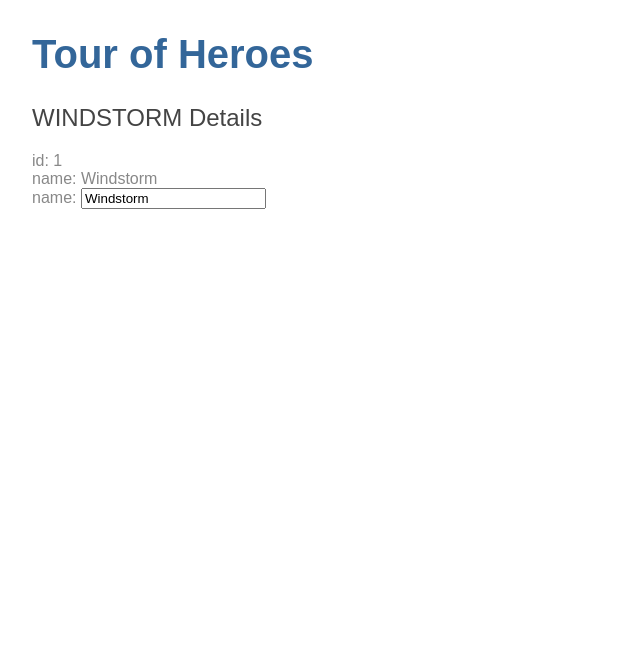
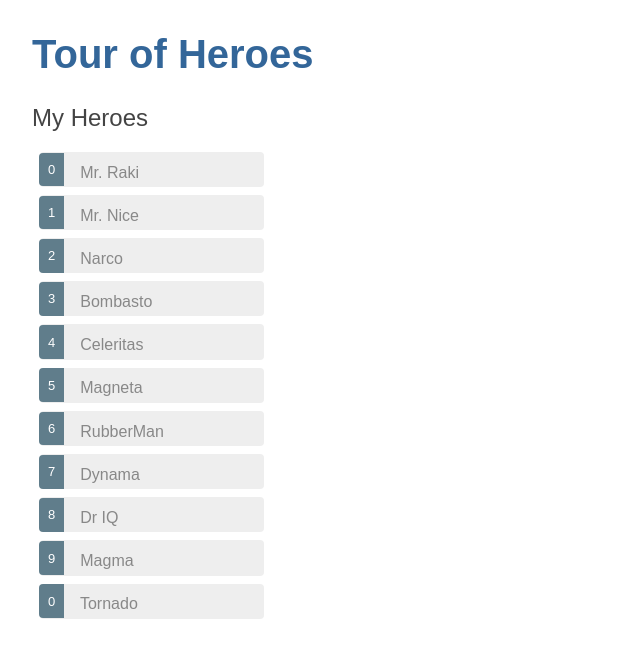
Before and after one commit to afelopez/Ejercicio-Heroes-Angular, an Angular app: page / in a window 1280 px wide. Shown: the top 658 px of the page, without its empty margins (0-640 px from the left). Built offline with nearby package versions, Linux system fonts and the light colour scheme.

Commit message:
displaying lists

```diff
--- a/src/app/heroes/heroes.component.css
+++ b/src/app/heroes/heroes.component.css
@@ -0,0 +1,48 @@
+/* HeroesComponent's private CSS styles */
+.selected {
+  background-color: #CFD8DC !important;
+  color: white;
+}
+.heroes {
+  margin: 0 0 2em 0;
+  list-style-type: none;
+  padding: 0;
+  width: 15em;
+}
+.heroes li {
+  cursor: pointer;
+  position: relative;
+  left: 0;
+  background-color: #EEE;
+  margin: .5em;
+  padding: .3em 0;
+  height: 1.6em;
+  border-radius: 4px;
+}
+.heroes li.selected:hover {
+  background-color: #BBD8DC !important;
+  color: white;
+}
+.heroes li:hover {
+  color: #607D8B;
+  background-color: #DDD;
+  left: .1em;
+}
+.heroes .text {
+  position: relative;
+  top: -3px;
+}
+.heroes .badge {
+  display: inline-block;
+  font-size: small;
+  color: white;
+  padding: 0.8em 0.7em 0 0.7em;
+  background-color: #607D8B;
+  line-height: 1em;
+  position: relative;
+  left: -1px;
+  top: -4px;
+  height: 1.8em;
+  margin-right: .8em;
+  border-radius: 4px 0 0 4px;
+}
--- a/src/app/heroes/heroes.component.html
+++ b/src/app/heroes/heroes.component.html
@@ -1,11 +1,21 @@
-<h2>{{hero.name | uppercase}} Details</h2>
-<div><span>id: </span>{{hero.id}}</div>
-<div><span>name: </span>{{hero.name}}</div>
+<h2>My Heroes</h2>
+<ul class="heroes">
+  <!--  Genera un FOR -->
+  <li *ngFor="let hero of heroes"
+  [class.selected]="hero === selectedHero"
+  (click)="onSelect(hero)">
+    <span class="badge">{{hero.id}}</span> {{hero.name}}
+  </li>
+</ul>
 
+<div *ngIf="selectedHero">
 
-<div>
-  <label>name:
-    <!-- Input qe apunta a la propiedad name definida en la instancia hero de la clase Hero-->
-    <input [(ngModel)]="hero.name" placeholder="name">
-  </label>
+  <h2>{{selectedHero.name | uppercase}} Details</h2>
+  <div><span>id: </span>{{selectedHero.id}}</div>
+  <div>
+    <label>name:
+      <input [(ngModel)]="selectedHero.name" placeholder="name">
+    </label>
+  </div>
+
 </div>
--- a/src/app/heroes/heroes.component.ts
+++ b/src/app/heroes/heroes.component.ts
@@ -1,5 +1,6 @@
 import { Component, OnInit } from '@angular/core';
-import {Hero} from "../hero"; // importo la clase Hero del archivo hero.ts que está en la raiz /app
+import { Hero } from "../hero"; // importo la clase Hero del archivo hero.ts que está en la raiz /app
+import { HEROES } from '../mock-heroes'
 
 @Component({
   selector: 'app-heroes', // componente del CSS selector (es el elemento que identifica la vista en el HTML)
@@ -8,16 +9,15 @@
 })
 export class HeroesComponent implements OnInit {
   // agrego variable la puedo llamar en el html del componente
-  hero_last = 'Windstorm';
-  // crea la estancia de la clase Hero
-  hero: Hero = {
-    id: 1,
-    name: "Windstorm"
-  };
+  selectedHero: Hero;
+  // crea la estancia de la clase Hero para el FOR
+  heroes = HEROES;
   // constructor
   constructor() { }
   // ayudante de inicio
   ngOnInit() {
   }
-
+  onSelect(hero: Hero): void {
+    this.selectedHero = hero;
+  }
 }
--- /dev/null
+++ b/src/app/mock-heroes.ts
@@ -0,0 +1,16 @@
+// Usa la clase hero por supuesto
+import { Hero } from './hero';
+// Genera una constante "inmodificable" del objeto Hero
+export const HEROES: Hero[] = [
+  { id: 0, name: 'Mr. Raki' },
+  { id: 1, name: 'Mr. Nice' },
+  { id: 2, name: 'Narco' },
+  { id: 3, name: 'Bombasto' },
+  { id: 4, name: 'Celeritas' },
+  { id: 5, name: 'Magneta' },
+  { id: 6, name: 'RubberMan' },
+  { id: 7, name: 'Dynama' },
+  { id: 8, name: 'Dr IQ' },
+  { id: 9, name: 'Magma' },
+  { id: 0, name: 'Tornado' }
+];
```
